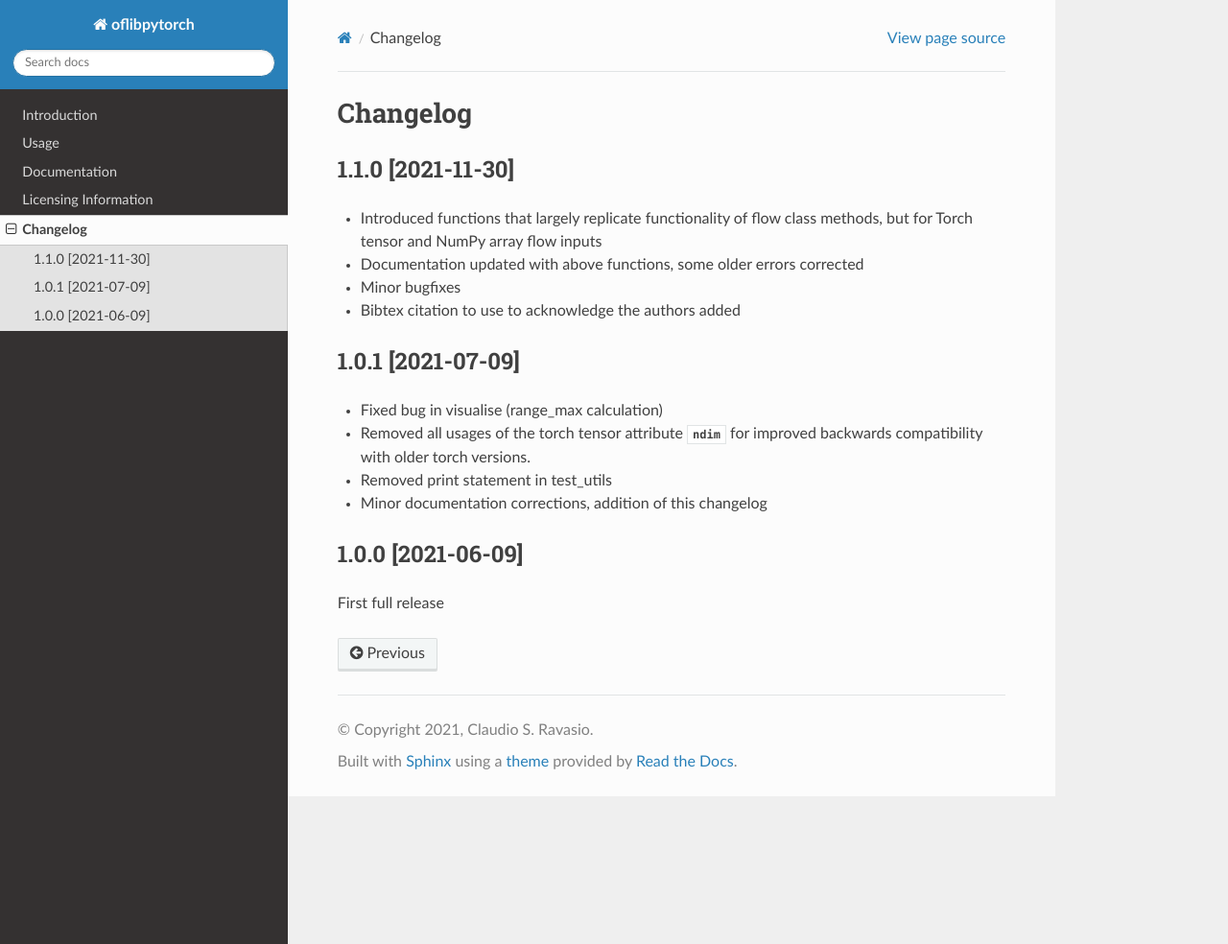
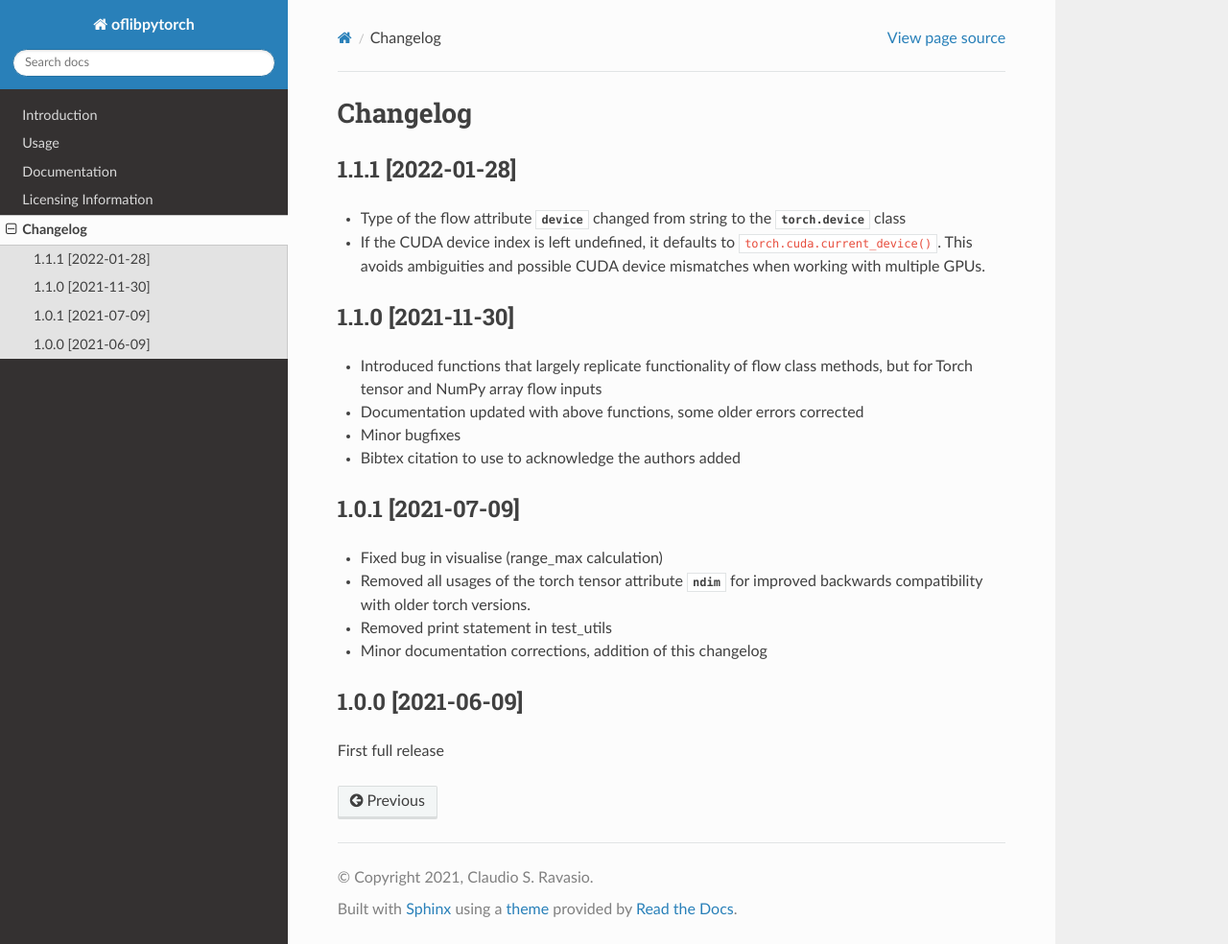
Before and after one commit to CSRavasio/oflibpytorch, a Sphinx documentation site: the page built from docs/changelog.rst, in a window 1280 px wide and 984 px high. Shown: the whole window at 96% size. Built offline with Sphinx 7.4.7 and the Read the Docs theme 2.0.0, drawn with Linux system fonts in a browser that asks for light colours.

Commit message:
changelog.rst: Information about 1.1.1 added

```diff
--- a/docs/changelog.rst
+++ b/docs/changelog.rst
@@ -1,5 +1,13 @@
 Changelog
 =========
+
+1.1.1 [2022-01-28]
+------------------
+
+- Type of the flow attribute :attr:`device` changed from string to the :class:`torch.device` class
+- If the CUDA device index is left undefined, it defaults to ``torch.cuda.current_device()``. This avoids ambiguities
+  and possible CUDA device mismatches when working with multiple GPUs.
+
 
 1.1.0 [2021-11-30]
 ------------------
```
